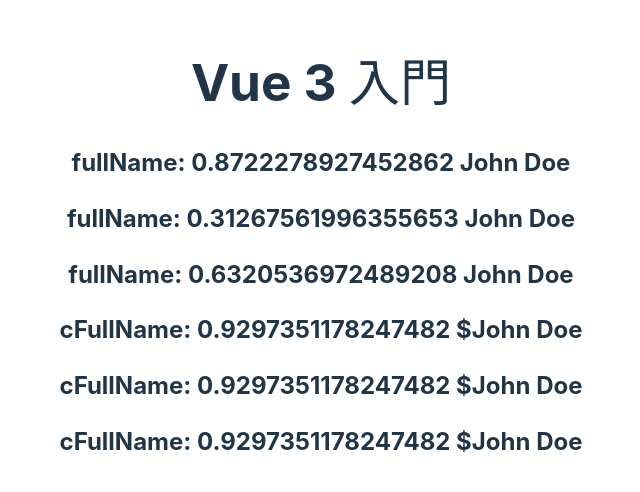
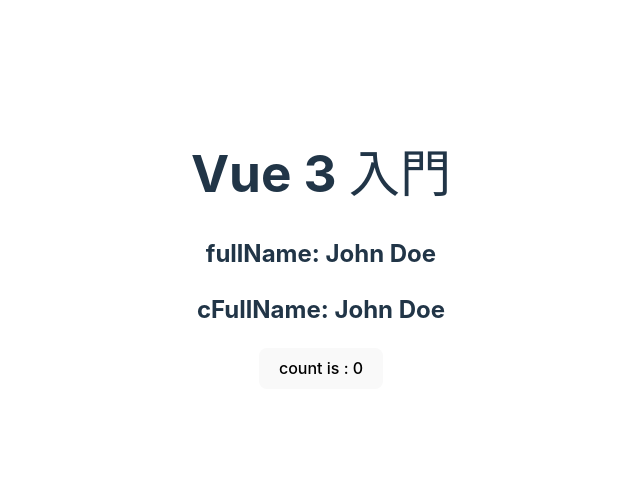
Before and after one commit to YumaEndo921/vue_sample, a Vue app: page / in a window 1280 px wide. Shown: the part 150-642 px from the top of the page, without its empty margins (319-959 px from the left). Built offline with nearby package versions, Linux system fonts and the light colour scheme.

Commit message:
5/15 home

```diff
--- a/src/App.vue
+++ b/src/App.vue
@@ -1,25 +1,35 @@
 
 
 <script setup>
-import { reactive, computed } from 'vue';
+import { ref, reactive, computed } from 'vue';
+const count = ref(0);
+
+// const clickButton = ()=>{
+//   count ++
+// }
+
 const user = reactive({
   firstName: 'John',
   lastName: 'Doe',
 });
-const fullName = () => `${Math.random()} ${user.firstName} ${user.lastName}`;
-const cFullName = computed(
-  () => `${Math.random()} $${user.firstName} ${user.lastName}`
-);
+
+const fullName = () => {
+  console.log('Function');
+  return `${user.firstName} ${user.lastName}`;
+};
+const cFullName = computed(() => {
+  console.log('Computed Propety');
+  return `${user.firstName} ${user.lastName}`;
+});
 </script>
 
 <template>
   <h1>Vue 3 入門</h1>
   <h2>fullName: {{ fullName() }}</h2>
-  <h2>fullName: {{ fullName() }}</h2>
-  <h2>fullName: {{ fullName() }}</h2>
   <h2>cFullName: {{ cFullName }}</h2>
-  <h2>cFullName: {{ cFullName }}</h2>
-  <h2>cFullName: {{ cFullName }}</h2>
+  <!-- <input v-model="user.firstName" /> -->
+  <button @click="count++">count is : {{ count }}</button>
+
 </template>
 
 
```
